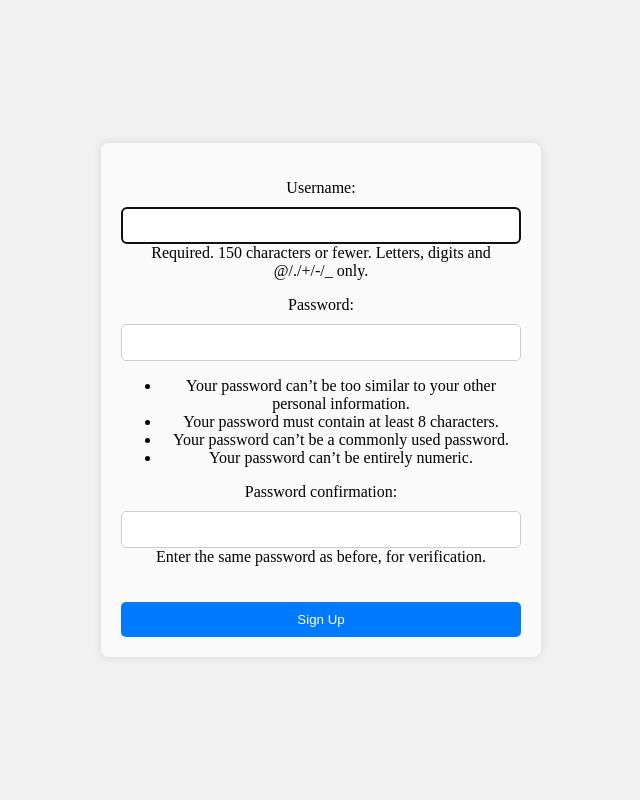
After one commit to Rockntt/WebToDo, a Django app: page /signup/ in a window 1280 px wide. The commit adds this page. Shown: the whole page, without its empty margins (319-959 px from the left). Run offline with Django 5.2, Linux system fonts and the light colour scheme.

Commit message:
functionaliry degradation, added working auth, finally loking for adding task system

```diff
--- /dev/null
+++ b/ToDo/forms.py
@@ -0,0 +1,7 @@
+from django import forms
+from django.contrib.auth.forms import UserCreationForm
+from .models import UserProfile
+
+class UserCreationForm(UserCreationForm):
+    class Meta(UserCreationForm.Meta):
+        fields = UserCreationForm.Meta.fields
--- a/ToDo/models.py
+++ b/ToDo/models.py
@@ -1,4 +1,6 @@
 from django.db import models
+
+from django.contrib.auth.models import User
 
 
 # Create your models here.
@@ -11,3 +13,6 @@ class ToDoTask(models.Model):
 
     def __str__(self):
         return self.title
+
+class UserProfile(models.Model):
+    user = models.OneToOneField(User, on_delete=models.CASCADE)
--- a/ToDo/views.py
+++ b/ToDo/views.py
@@ -1,5 +1,11 @@
 from django.shortcuts import render, redirect
 from .models import ToDoTask
+from django.shortcuts import render, redirect
+from django.contrib.auth import authenticate, login
+from .forms import *
+from django.contrib.auth import authenticate, login, logout
+from django.contrib.auth.forms import AuthenticationForm
+
 
 # Create your views here.
 
@@ -15,3 +21,34 @@ def home(request):
             return redirect('')  # Перенаправляем на страницу со списком заданий
 
     return render(request, 'html/index.html', {'tasks': tasks})
+
+
+def sign_up(request):
+    if request.method == 'POST':
+        form = UserCreationForm(request.POST)
+        if form.is_valid():
+            form.save()
+            # После успешной регистрации можно перенаправить пользователя на другую страницу
+            return redirect('home')
+    else:
+        form = UserCreationForm()
+    return render(request, 'html/signup.html', {'form': form})
+
+def sign_in(request):
+    if request.method == 'POST':
+        form = AuthenticationForm(data=request.POST)
+        if form.is_valid():
+            username = form.cleaned_data['username']
+            password = form.cleaned_data['password']
+            user = authenticate(username=username, password=password)
+            if user is not None:
+                login(request, user)
+                # После успешного входа пользователя можно перенаправить его на другую страницу
+                return redirect('home')
+    else:
+        form = AuthenticationForm()
+    return render(request, 'html/signin.html', {'form': form})
+
+def log_out(request):
+    logout(request)
+    return redirect('home')
--- a/WebTodo/urls.py
+++ b/WebTodo/urls.py
@@ -21,5 +21,8 @@ from ToDo import views
 
 urlpatterns = [
     path('admin/', admin.site.urls),
-    path('', views.home, name='home')
+    path('', views.home, name='home'),
+    path('signin/', views.sign_in, name='signin'),
+    path('signup/', views.sign_up, name='signup'),
+    path('logout/', views.log_out, name='logout'),
 ]
--- /dev/null
+++ b/templates/html/signup.html
@@ -0,0 +1,65 @@
+<!DOCTYPE html>
+<html lang="en">
+<head>
+    <meta charset="UTF-8">
+    <meta name="viewport" content="width=device-width, initial-scale=1.0">
+    <title>Sign Up</title>
+    <style>
+        body {
+            margin: 0;
+            padding: 0;
+            height: 100vh;
+            display: flex;
+            justify-content: center;
+            align-items: center;
+            background: #f1f1f1;
+        }
+
+        .container {
+            max-width: 400px;
+            padding: 20px;
+            background: #fafafa;
+            border-radius: 8px;
+            box-shadow: 0 0 10px rgba(0, 0, 0, 0.1);
+            text-align: center;
+        }
+
+        input {
+            width: 100%;
+            padding: 10px;
+            margin-top: 10px;
+            box-sizing: border-box;
+            border: 1px solid #ccc;
+            border-radius: 5px;
+        }
+
+        button {
+            width: 100%;
+            padding: 10px;
+            margin-top: 20px;
+            box-sizing: border-box;
+            background: #007bff;
+            color: #fff;
+            border: none;
+            border-radius: 5px;
+            cursor: pointer;
+        }
+
+        button:hover {
+            background: #0056b3;
+        }
+    </style>
+</head>
+<body>
+    <div class="container">
+        <form class="auth-form" method="post">
+            {% csrf_token %}
+            {% if form.errors %}
+                <p style="color: red;">Please correct the errors below and try again.</p>
+            {% endif %}
+            {{ form.as_p }}
+            <button type="submit">Sign Up</button>
+        </form>
+    </div>
+</body>
+</html>
```
Also changed, not shown: templates/html/index.html (+12 -16 lines), templates/html/signin.html (added, +65 -0 lines).
